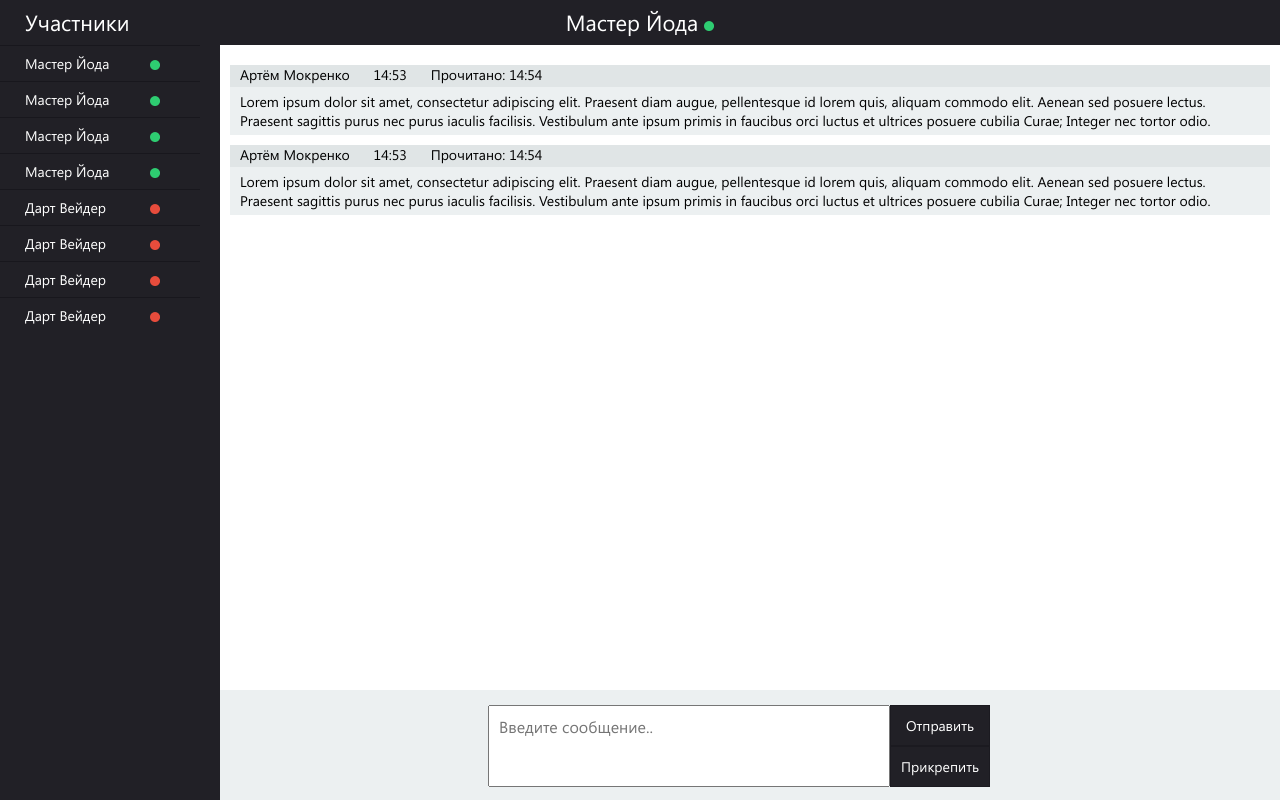
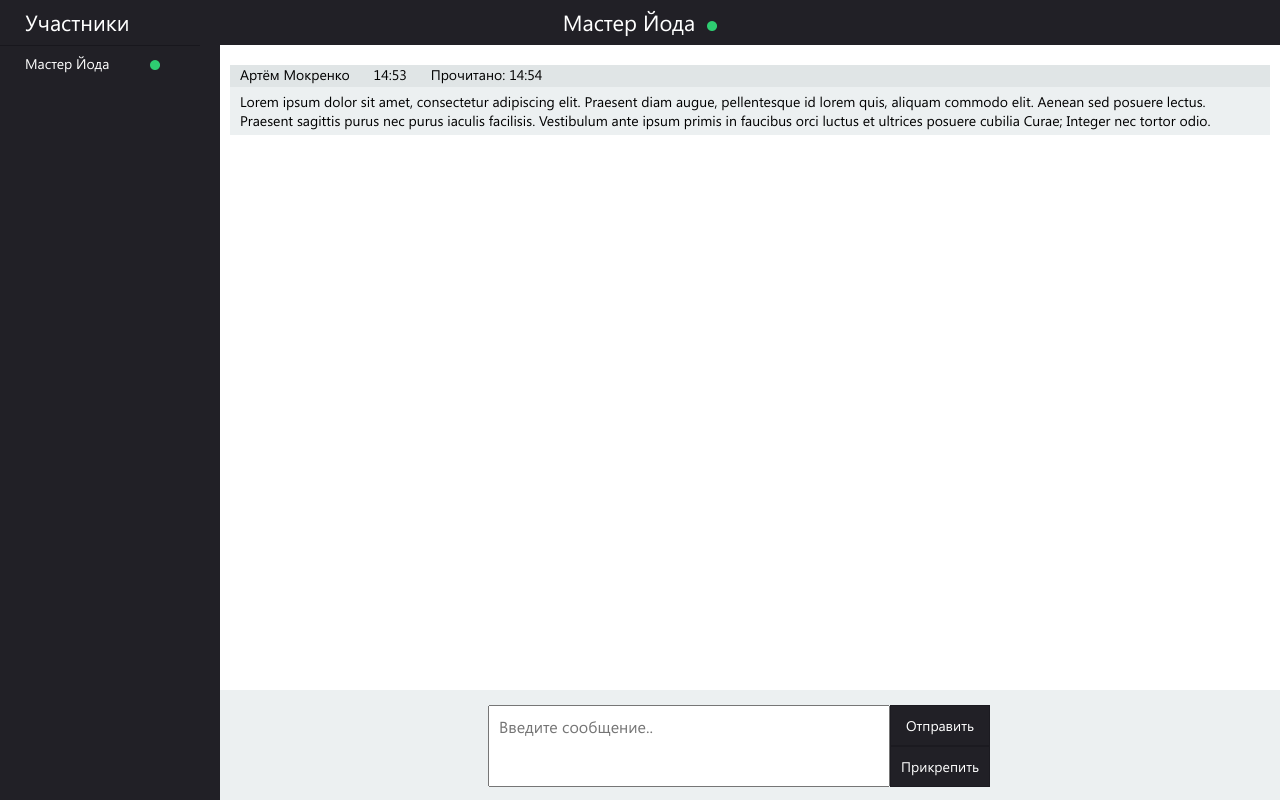
Before and after one commit to vladimir184/e-assistant, a PHP site: template view/chat.php in a window 1280 px wide. Run offline with PHP 8.4, Linux system fonts and the light colour scheme; the template is opened without the code that fills it, so the values that code supplies are empty; some libraries are stand-ins or nearby versions.

Commit message:
Форматирование кода

```diff
--- a/view/chat.php
+++ b/view/chat.php
@@ -1,75 +1,36 @@
 <!DOCTYPE html>
-<html lang="en">
+<html lang="ru">
 	<head>
-
 		<meta charset="utf-8">
-		<title>Chat</title>
-		<link rel="stylesheet" href="styles.css">
+		<title>Чат</title>
+		<link rel="stylesheet" href="view/styles.css">
 		<script type="text/javascript" src="https://ajax.googleapis.com/ajax/libs/jquery/2.1.1/jquery.min.js"></script>
-
 	</head>
-
 	<body>
-
 		<div class="window">
 			<div class="people">Участники</div>
-<div class="header">Мастер Йода <input type="radio" name="online" disabled><label for=""><span></span></label>
+			<div class="header">
+				Мастер Йода&nbsp;<input type="radio" name="online" disabled>
+				<label for="">
+					<span></span>
+				</label>
 			</div>
-
 			<div class="lsidebar">
 				<table class="members">
 					<tr>
 						<td class="memberName"><a href="#">Мастер Йода</a></td>
-						<td class="memberStatus"><input type="radio" name="online" disabled><label for=""><span></span></label></td>
+						<td class="memberStatus"><input type="radio" name="online" disabled>
+							<label for="">
+								<span></span>
+							</label>
+						</td>
 					</tr>
-					<tr>
-						<td class="memberName"><a href="#">Мастер Йода</a></td>
-						<td class="memberStatus"><input type="radio" name="online" disabled><label for=""><span></span></label></td>
-					</tr>
-					<tr>
-						<td class="memberName"><a href="#">Мастер Йода</a></td>
-						<td class="memberStatus"><input type="radio" name="online" disabled><label for=""><span></span></label></td>
-					</tr>
-					<tr>
-						<td class="memberName"><a href="#">Мастер Йода</a></td>
-						<td class="memberStatus"><input type="radio" name="online" disabled><label for=""><span></span></label></td>
-					</tr>
-					<tr>
-						<td class="memberName"><a href="#">Дарт Вейдер</a></td>
-						<td class="memberStatus"><input type="radio" name="offline" disabled><label for=""><span></span></label></td>
-					</tr>
-					<tr>
-						<td class="memberName"><a href="#">Дарт Вейдер</a></td>
-						<td class="memberStatus"><input type="radio" name="offline" disabled><label for=""><span></span></label></td>
-					</tr>
-					<tr>
-						<td class="memberName"><a href="#">Дарт Вейдер</a></td>
-						<td class="memberStatus"><input type="radio" name="offline" disabled><label for=""><span></span></label></td>
-					</tr>
-					<tr>
-						<td class="memberName"><a href="#">Дарт Вейдер</a></td>
-						<td class="memberStatus"><input type="radio" name="offline" disabled><label for=""><span></span></label></td>
-					</tr>
-
-				<!--<?php
-
-				foreach ($users as $user) {
-					echo '
-										<tr>
-											<td class="memberName"><a href="#">' . $user[1] . ' ' . $user[2] . '</a></td>
-											<td class="memberStatus"><input type="radio" name="' . $user[3] . '" disabled><label for=""><span></span></label></td>
-										</tr>';
-				}
-
-				?>-->
 				</table>
 			</div>
-
 			<div class="messages">
 				<div class="chatWindow">
 					<div class="space"></div>
 					<div class="wrapper">
-
 						<div class="msgLeft">
 							<div class="name">
 								<span class="msgName">Артём Мокренко</span>
@@ -78,25 +39,10 @@
 							</div>
 							<div class="mess">Lorem ipsum dolor sit amet, consectetur adipiscing elit. Praesent diam augue, pellentesque id lorem quis, aliquam commodo elit. Aenean sed posuere lectus. Praesent sagittis purus nec purus iaculis facilisis. Vestibulum ante ipsum primis in faucibus orci luctus et ultrices posuere cubilia Curae; Integer nec tortor odio.</div>
 						</div>
-
-						<div class="msgLeft">
-							<div class="name">
-								<span class="msgName">Артём Мокренко</span>
-								<span class="msgTime">14:53</span>
-								<span  class="mstTime2">Прочитано: 14:54</span>
 					</div>
-							<div class="mess">Lorem ipsum dolor sit amet, consectetur adipiscing elit. Praesent diam augue, pellentesque id lorem quis, aliquam commodo elit. Aenean sed posuere lectus. Praesent sagittis purus nec purus iaculis facilisis. Vestibulum ante ipsum primis in faucibus orci luctus et ultrices posuere cubilia Curae; Integer nec tortor odio.</div>
-						</div>
-
-					</div>
-
-
-
-
 				</div>
 			</div>
 			<div class="text">
-
 				<div class="innerarea">
 					<textarea placeholder="Введите сообщение.." class="area"></textarea>
 					<table class="messageButtons">
@@ -111,7 +57,5 @@
 				<div class="kostil">	</div>
 			</div>
 		</div>
-		</div>
-
 	</body>
 </html>
--- a/view/enter.php
+++ b/view/enter.php
@@ -2,14 +2,13 @@
 <html lang="en">
 	<head>
 		<meta charset="utf-8">
-	<title>Enter</title>
+		<title>Вход</title>
 		<link rel="stylesheet" href="view/styles.css">
 	</head>
 	<body class="enterbody">
 		<div class="enter">
 			<h1>E-Assistant</h1>
 			<form method="post" action="login.php">
-
 				<table>
 					<tr>
 						<td class="entertext" colspan="2">Логин</td>
@@ -41,7 +40,6 @@ if (!empty($error)) {
 						</td>
 					</tr>
 				</table>
-
 				<div class="checkbox"><input type="checkbox" class="enterCheck"><span>Запомнить</span></div>
 				<input type="submit" value="Войти">
 			</form>
```
Lines whose indentation alone changed are shown as unchanged.
